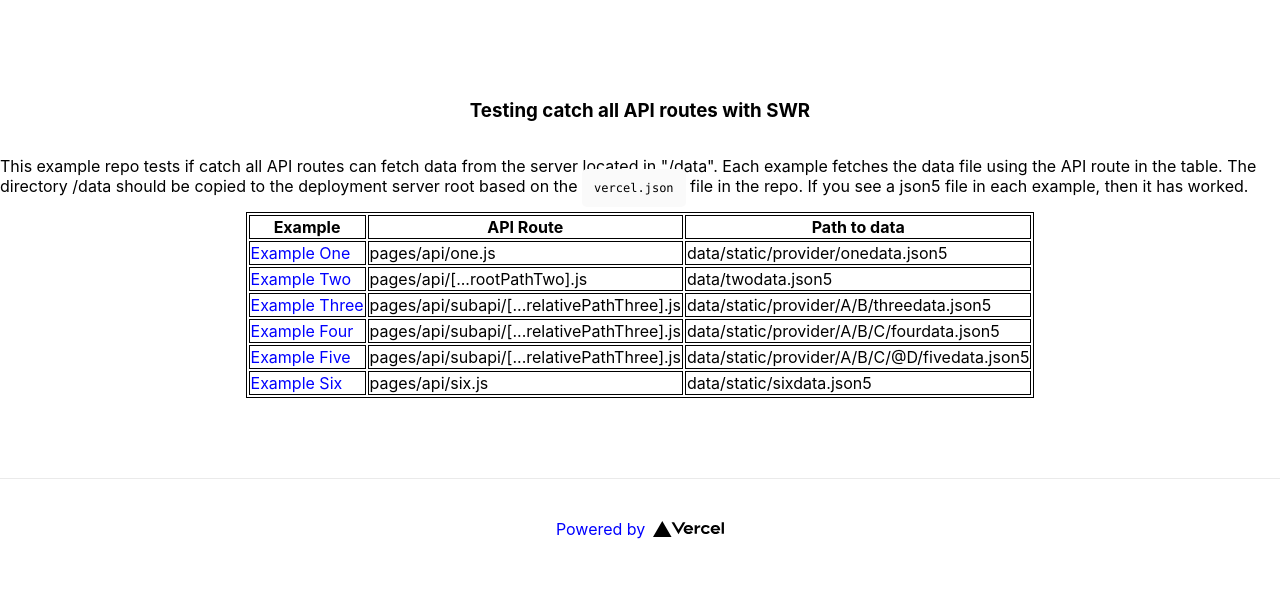
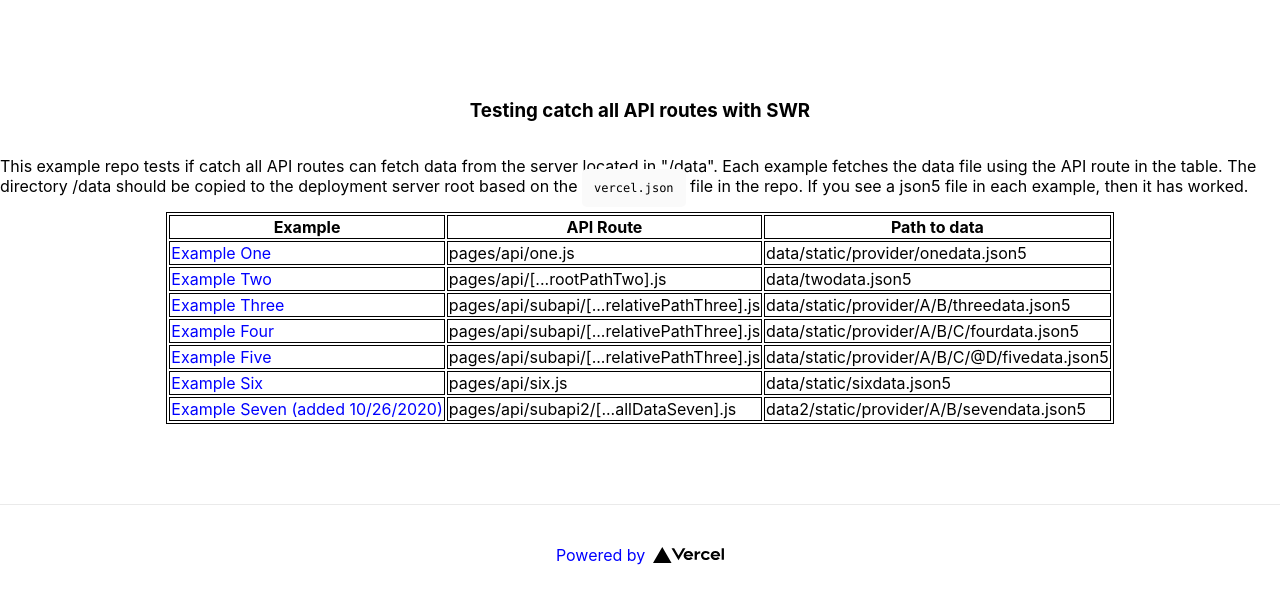
Before and after one commit to pramam/nextjs-example-api-routes, a Next.js app: page / in a window 1280 px wide. Shown: the top 604 px of the page. Built offline with nearby package versions, Linux system fonts and the light colour scheme.

Commit message:
Added Example seven to test data2/** as includeFiles in vercel.json

```diff
--- /dev/null
+++ b/pages/api/subapi2/[...allDataSeven].js
@@ -0,0 +1,25 @@
+import * as JSON5 from 'json5';
+import * as fs from "fs";
+import path from 'path';
+
+export default function allDataSevenHandler({ query: { allDataSeven } }, res) {
+
+    const dir = path.resolve('./');
+    console.log(`pages/api/subapi2/[...allDataSeven].js: dir: ${dir}`)
+
+    // allDataPath is in the format: [data7, static, provider, A, B, C, xyz.json]
+
+    //https://nextjs.org/docs/routing/dynamic-routes#catch-all-routes
+    const subPath = decodeURI(allDataSeven.join('/'))
+
+
+    const filePath = dir + '/' + subPath;
+    console.log(`pages/api/subapi2/[...allDataSeven].js: filePath: ${filePath}`)
+
+    const raw = fs.readFileSync(filePath, "utf8");
+    const metadata = JSON5.parse(raw);
+
+    res.StatusCode = 200
+    res.setHeader('Content-Type', 'application/json5')
+    res.end(JSON.stringify(metadata))
+}
--- a/pages/index.js
+++ b/pages/index.js
@@ -122,6 +122,22 @@ export default function Home() {
             </td>
             <td>
               data/static/sixdata.json5
+            </td>
+          </tr>
+
+          <tr>
+            <td>
+              <Link href="/pages/alldatasevenprovider" as={"/alldatasevenprovider"}>
+                <a>
+                  Example Seven (added 10/26/2020)
+                </a>
+              </Link>
+            </td>
+            <td>
+              pages/api/subapi2/[...allDataSeven].js
+            </td>
+            <td>
+              data2/static/provider/A/B/sevendata.json5
             </td>
           </tr>
 
```
Also changed, not shown: pages/alldatasevenprovider.js (added, +17 -0 lines), data2/static/provider/A/B/C/@D/fivedata.json5 (added), data2/static/provider/A/B/C/fourdata.json5 (added), data2/static/provider/A/B/sevendata.json5 (added), data2/static/provider/A/B/threedata.json5 (added), data2/static/provider/onedata.json5 (added), data2/static/sixdata.json5 (added), data2/twodata.json5 (added), vercel.json.
